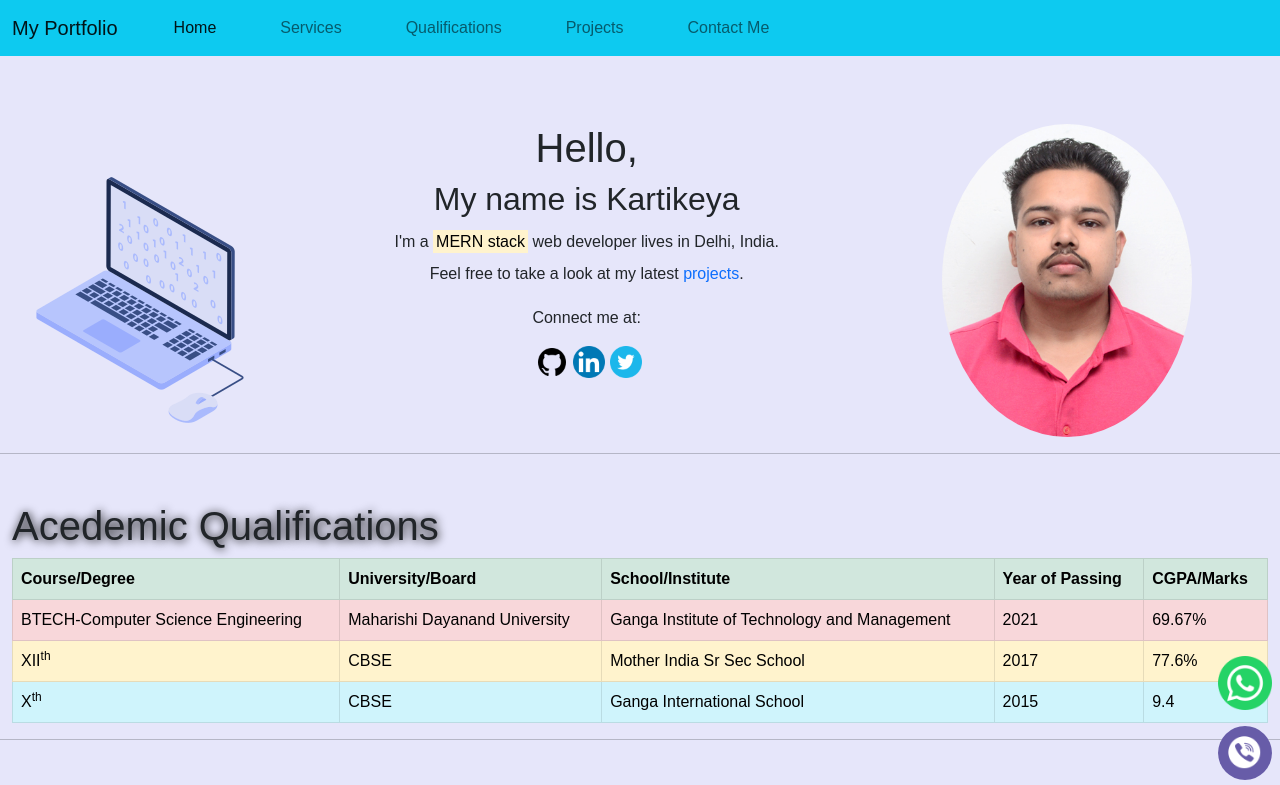
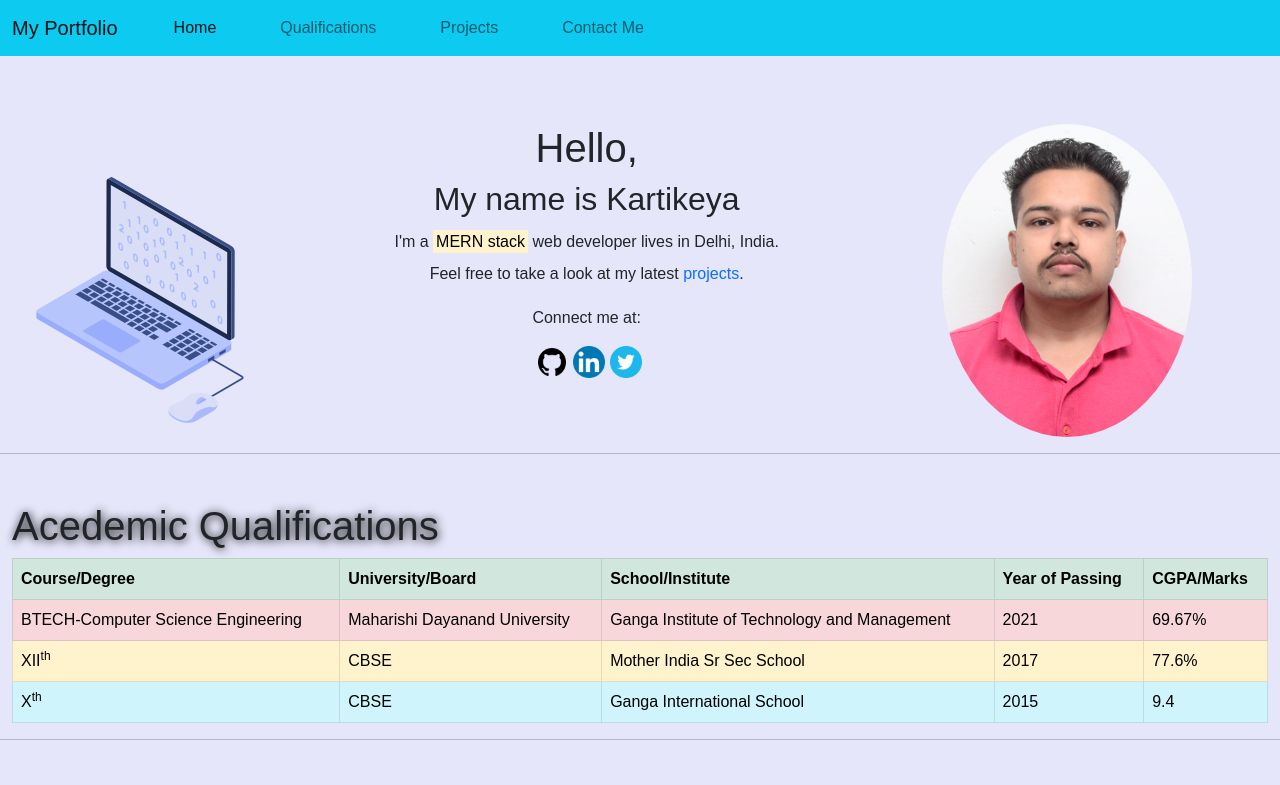
Before and after one commit to KartikeyaKaushik/Portfolio, a website: page index.html in a window 1280 px wide. Shown: the top 785 px of the page. Drawn offline with nearby package versions, Linux system fonts and the light colour scheme; a web font is replaced by a local one.

Commit message:
two icons removed

```diff
--- a/index.html
+++ b/index.html
@@ -24,9 +24,6 @@
             <ul class="navbar-nav ">
               <li class="nav-item me-5">
                 <a class="nav-link active" aria-current="page" href="#">Home</a>
-              </li>
-              <li class="nav-item me-5">
-                <a class="nav-link" href="#services">Services</a>
               </li>
               <li class="nav-item me-5">
                 <a class="nav-link" href="#qualification">Qualifications</a>
@@ -79,12 +76,12 @@
     <!-- ################################## first section ends ####################### -->
 
     <!-- ######################## whatsapp and call icon ########################### -->
-    <div class="whatsapp">
+    <!-- <div class="whatsapp">
         <a href="#"><img class="me-2" src="public/Icons/whatsapp.png"></a>
     </div>
     <div class="call">
         <a href="#"><img class="me-2 rounded-circle" src="public/Icons/call.png"></a>
-    </div>
+    </div> -->
     <!-- ######################## whatsapp and call icon ########################### -->
 
     <!-- ############################### services ############################### -->
```
